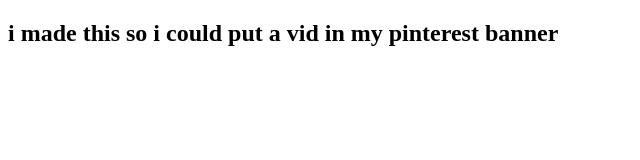
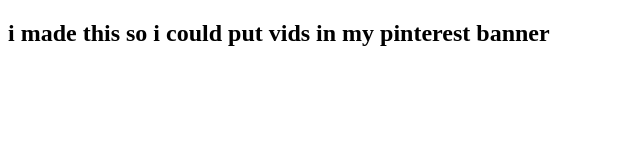
Before and after one commit to MelissadeBruyn/-melissadebruyn-.github.io, a plain HTML site: page index.html in a window 1280 px wide. Shown: the whole page, without its empty margins (0-640 px from the left). Drawn offline with Linux system fonts and the light colour scheme.

Commit message:
Update index.html

```diff
--- a/index.html
+++ b/index.html
@@ -6,7 +6,7 @@
 </head>
 <body>
 
-<h2>i made this so i could put a vid in my pinterest banner</h2>
+<h2>i made this so i could put vids in my pinterest banner</h2>
 
 </body>
 </html>
```
